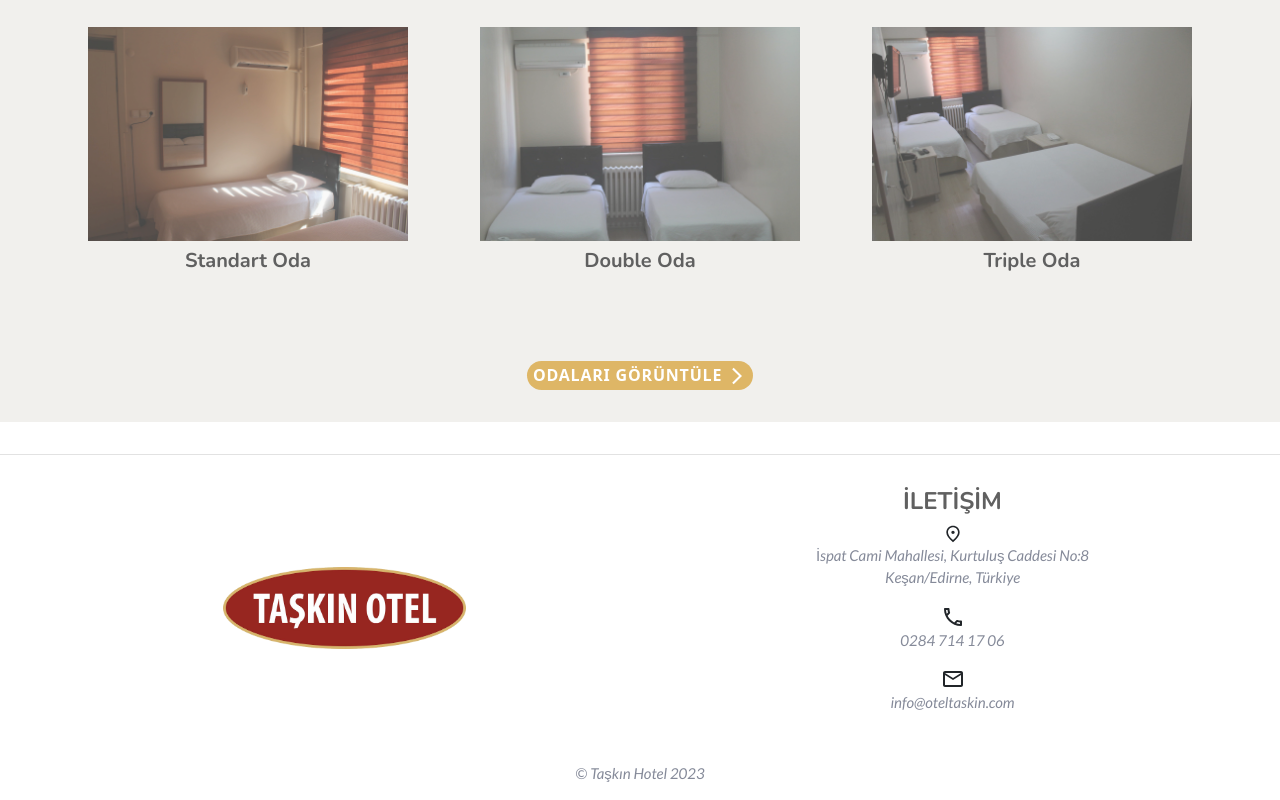
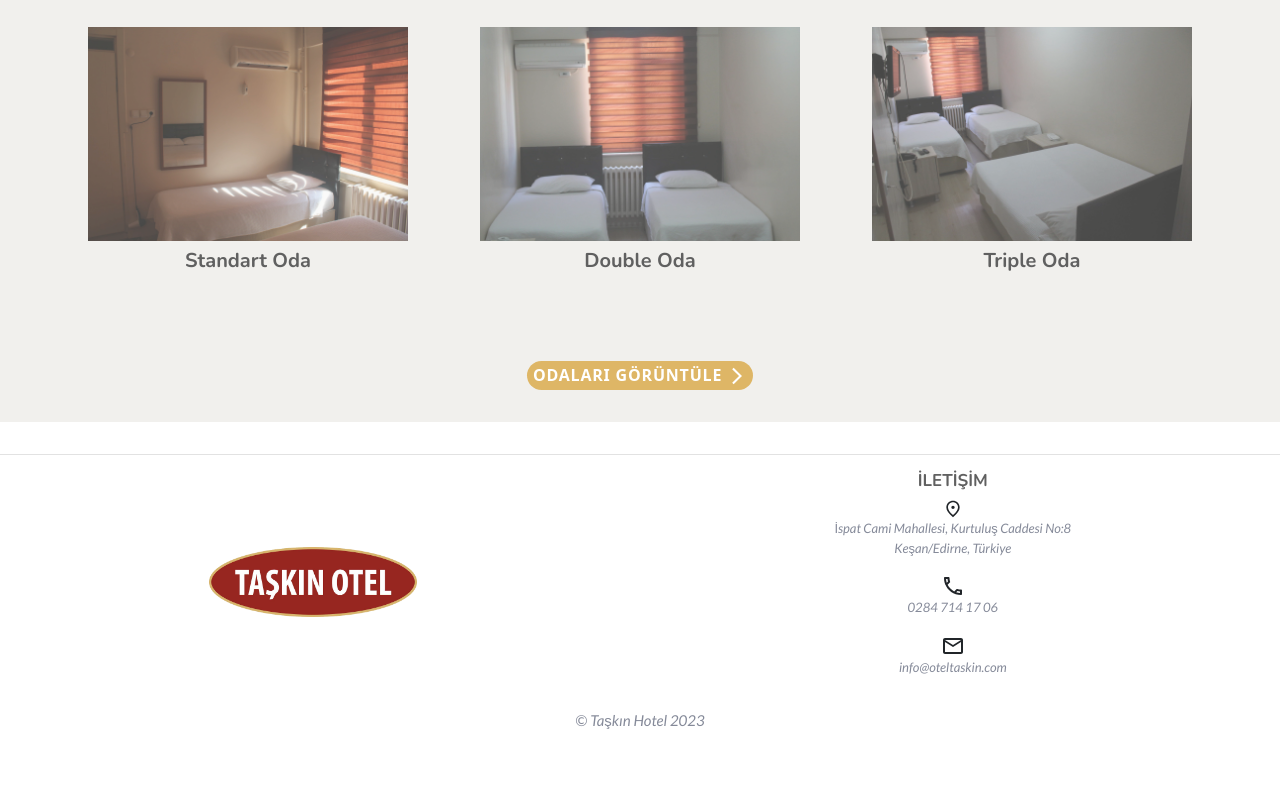
Before and after one commit to OrcaBusinessSolution/otel_taskin_app, a React (Create React App) app: page / in a window 1280 px wide. Shown: the part 940-1740 px from the top of the page. After the commit the page ends 1688 px from the top, so only its background shows below. Built offline with nearby package versions, Linux system fonts and the light colour scheme.

Commit message:
edited footer component

```diff
--- a/src/components/GlobalComponents/FooterComponent.jsx
+++ b/src/components/GlobalComponents/FooterComponent.jsx
@@ -29,15 +29,14 @@ const ContentDiv = styled.div`
   flex-direction: row;
   align-items: center;
   justify-content: space-evenly;
-  padding: 2rem;
+  padding: 1rem;
   @media only screen and (max-width: 958px) {
     flex-direction: column;
   }
 `;
 
 const ImageLogo = styled.img`
-  width: 20%;
-  margin-left: 2rem;
+  width: 13rem;
 `;
 
 const ContactDiv = styled.div`
@@ -51,11 +50,12 @@ const ContactDiv = styled.div`
     color: #606060;
     font-family: "Nunito", sans-serif;
     font-weight: 700;
+    font-size: 17px;
   }
   & p {
     color: #858a99;
     font-family: "Lato", sans-serif;
-    font-size: 15px;
+    font-size: 13px;
     font-weight: 400;
   }
 `;
```
